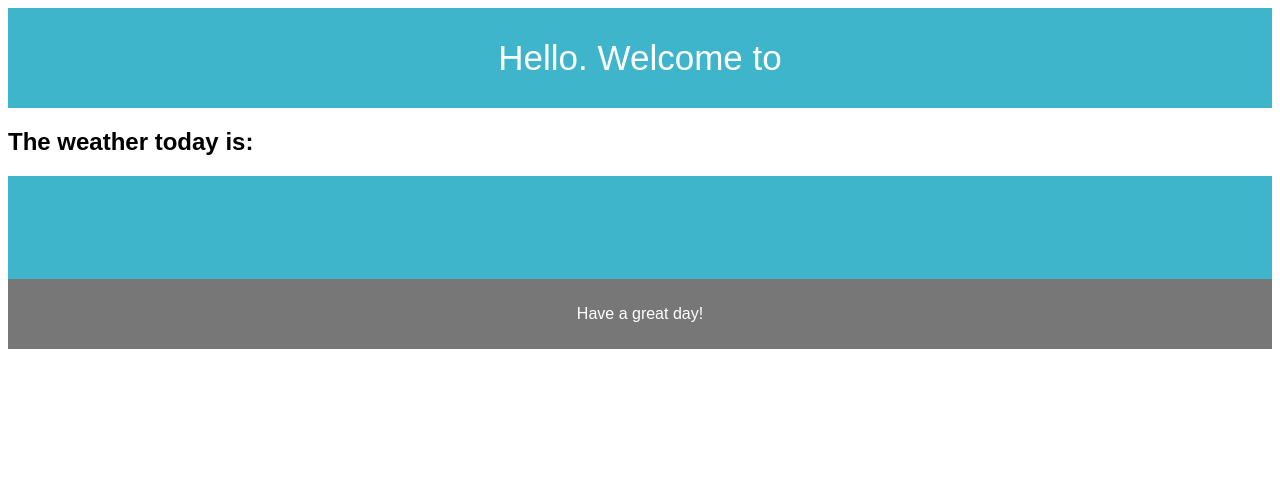
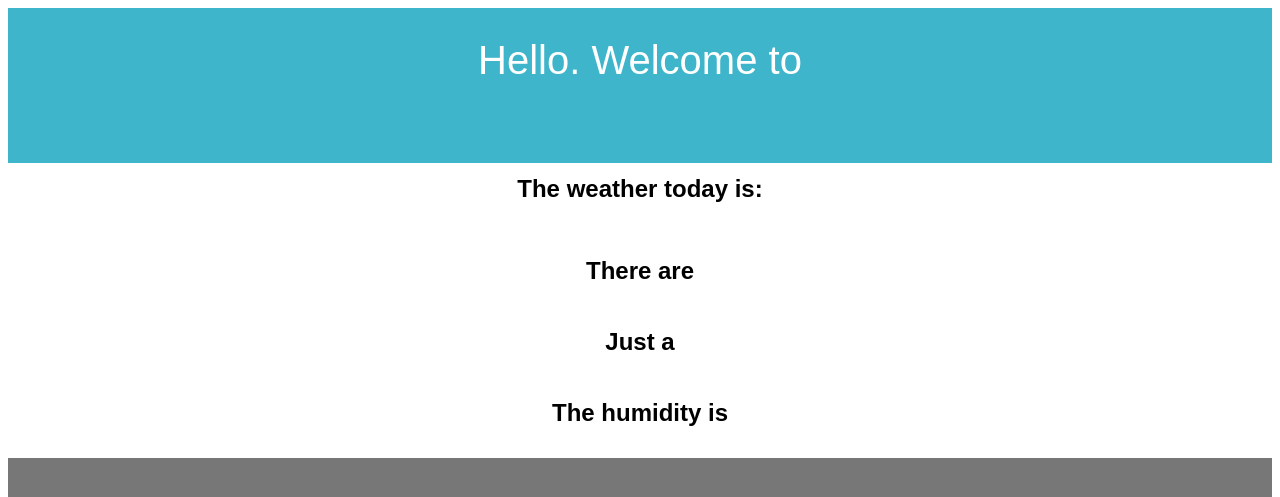
Before and after one commit to JovaughnE/m7-hw7-ewing-jovaughn, a plain HTML site: page index.html in a window 1280 px wide. Shown: the top 497 px of the page. Drawn offline with Linux system fonts and the light colour scheme; no server answers.

Commit message:
Edited JS to output the city name in the header. Final commit

```diff
--- a/index.html
+++ b/index.html
@@ -1,23 +1,16 @@
 <!DOCTYPE html>
 <html lang="en">
 <head>
-<title>CSS Template</title>
+<title>What's my weather</title>
 <meta charset="utf-8">
 <meta name="viewport" content="width=device-width, initial-scale=1">
 <link rel="stylesheet" href="main.css">
 
 </head>
 <body>
-<header class="container-fluid">Hello. Welcome to </header>
-<section class="weather">
-    <h1>The weather today is: </h1>
-</section>
-
-<header>
-  <h2 class="city"></h2>
-</header>
-
-<section>
+<header class="container-fluid">Hello. Welcome to <h2><span></span></h2></header>
+<section class="city-weather">
+    <h2>The weather today is: <br><br><h2>There are <span></span></h2><br><h2>Just a <span></span></h2><br><h2>The humidity is <span></span></h2><br></h2>
 </section>
 
 <footer>
--- a/main.css
+++ b/main.css
@@ -1,5 +1,10 @@
 * {
   box-sizing: border-box;
+}
+
+br {
+    padding: 10px;
+    margin: 10px;
 }
 
 body {
@@ -11,41 +16,36 @@ header {
   background-color: #3eb5ca;
   padding: 30px;
   text-align: center;
-  font-size: 35px;
+  font-size: 40px;
   color: white;
 }
 
 /* Container for flexboxes */
 section {
   display: -webkit-flex;
-  display: flex;
+  display: block;
+  width: 100%;
 }
 
-/* Style the navigation menu
-nav {
-  -webkit-flex: 1;
-  -ms-flex: 1;
-  flex: 1;
-  background: #ccc;
-  padding: 20px;
-}*/
+section h2 {
+    display: block;
+    text-align: center;
+    margin: auto;
+    padding: 1%;
+}
 
-/* Style the list inside the menu
-nav ul {
-  list-style-type: none;
-  padding: 0;
+span {
+    color: rgb(35, 35, 228);
 }
-*/
-/* Style the content
-article {
-  -webkit-flex: 3;
-  -ms-flex: 3;
-  flex: 3;
-  background-color: #3eb5ca;
-  padding: 10px;
+
+.city-weather {
+    text-align: center;
 }
-*/
-/* Style the footer */
+
+footer {
+    font-size: 35px;
+}
+
 footer {
   background-color: #777;
   padding: 10px;
--- a/main.js
+++ b/main.js
@@ -0,0 +1,23 @@
+var myWeather = document.querySelectorAll('.city-weather h2 span');
+var myCity = document.querySelectorAll('.container-fluid h2 span');
+
+var xmlhttp = new XMLHttpRequest();
+xmlhttp.onreadystatechange = function() {
+    if (this.readyState == 4 && this.status == 200) {
+        var apiResult = JSON.parse(this.responseText);
+
+        console.log(apiResult.name);
+        console.log(apiResult.weather[0].main);
+        console.log(apiResult.weather[0].description);
+        console.log(apiResult.main.humidity);
+
+        myCity[0].innerHTML = apiResult.name;
+        myWeather[0].innerHTML = apiResult.weather[0].main;
+        myWeather[1].innerHTML = apiResult.weather[0].description;
+        myWeather[2].innerHTML = apiResult.main.humidity;
+
+    }
+};
+
+xmlhttp.open('GET', 'http://api.openweathermap.org/data/2.5/weather?q=80015,us&appid=6efff70fe1477748e31c17d1c504635f', true);
+xmlhttp.send();
```
